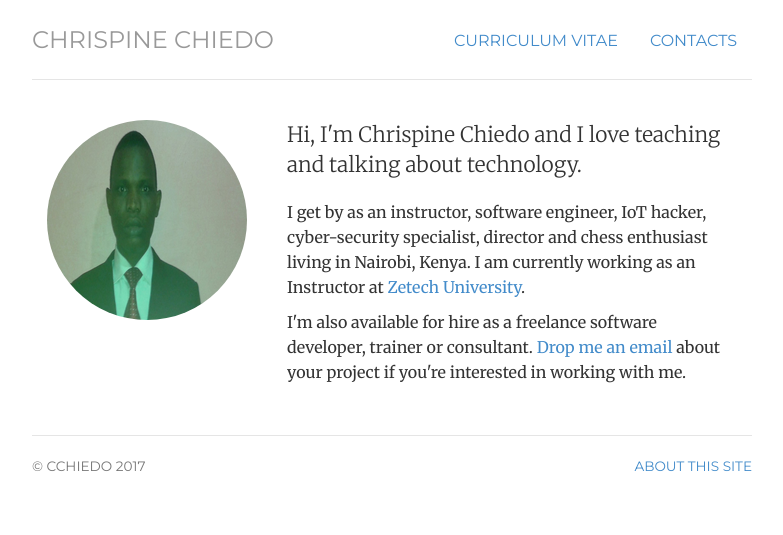
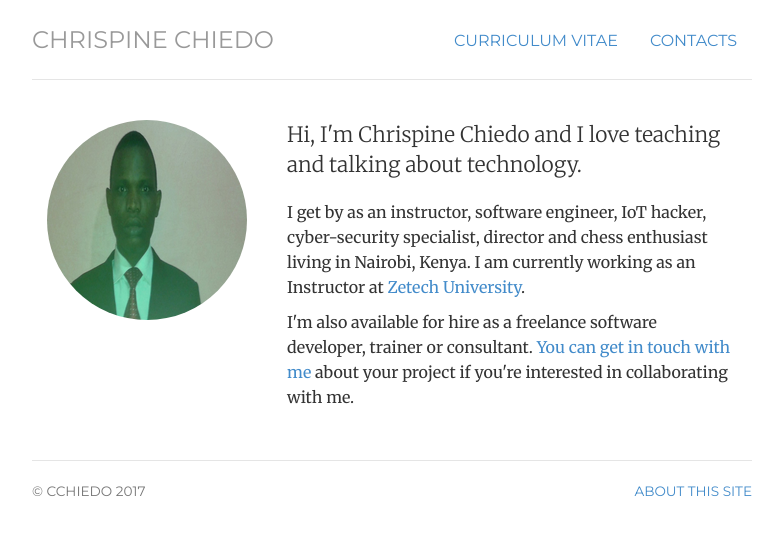
Before and after one commit to theafricanengineer/theafricanengineer.github.io, a Jekyll site: the page built from index.html, in a window 1280 px wide. Shown: the top 535 px of the page, without its empty margins (248-1031 px from the left). Built offline with Jekyll 4.4.1, drawn with Linux system fonts in a browser that asks for light colours.

Commit message:
Update index.html

```diff
--- a/index.html
+++ b/index.html
@@ -16,7 +16,7 @@ description: Chrispine Chiedo is a Director, Technical Trainer, Software Enginee
 	<p>I get by as an <span itemprop="title">instructor</span>, <span itemprop="title">software engineer</span>, <span itemprop="title">IoT hacker</span>, <span itemprop="title">cyber-security specialist</span>, <span itemprop="title">director</span> and chess enthusiast living in <span itemprop="address" itemscope
     itemtype="http://data-vocabulary.org/Address"> <span itemprop="locality">Nairobi</span>, <span itemprop="region">Kenya.</span></span> I am currently working as an Instructor at <span itemprop="affiliation"><a href="http://zetech.ac.ke">Zetech University</a></span>.</p>
 
-	<p>I'm also available for hire as a <span itemprop="title">freelance software developer, trainer or consultant</span>. <a href="contact">Drop me an email</a> about your project if you're interested in working with me.</p>
+	<p>I'm also available for hire as a <span itemprop="title">freelance software developer, trainer or consultant</span>. <a href="contact">You can get in touch with me</a> about your project if you're interested in collaborating with me.</p>
 	</div>
 </div>
 <!-- </div> -->
```
